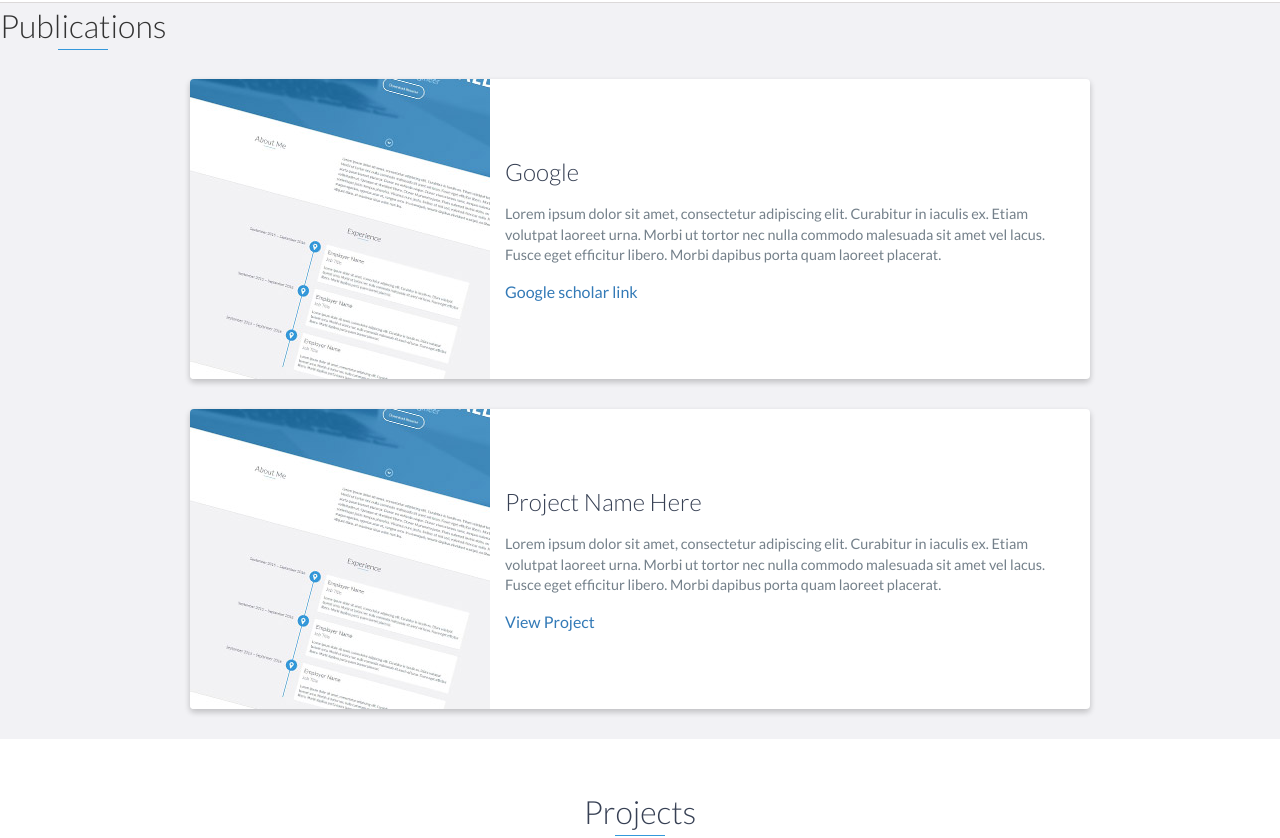
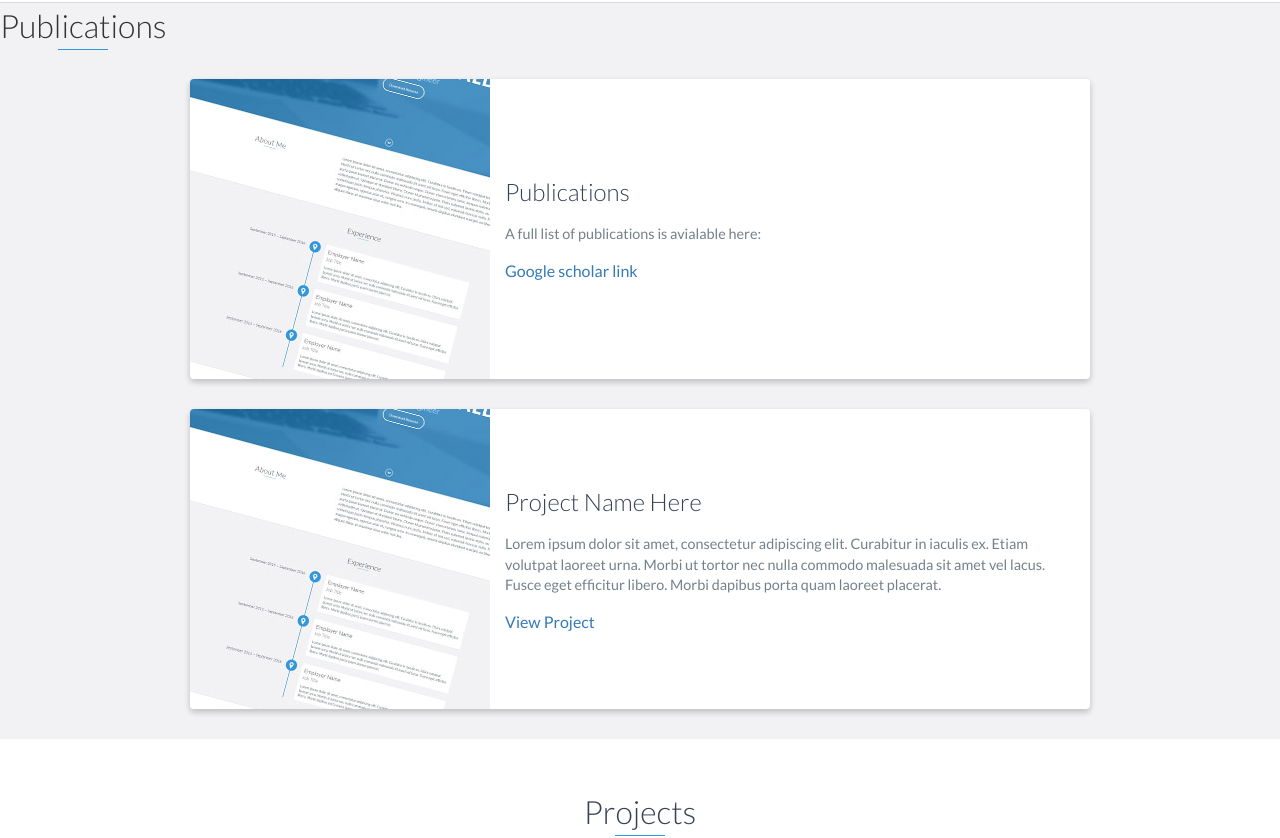
Before and after one commit to OscarKrijgsman/OscarKrijgsman, a website: page index.html in a window 1280 px wide. Shown: the part 2459-3297 px from the top of the page. Drawn offline with nearby package versions, Linux system fonts and the light colour scheme.

Commit message:
Changes to layout and first changes info

```diff
--- a/index.html
+++ b/index.html
@@ -148,7 +148,7 @@
     </div>
     <!-- End #education -->
 
-    <div id="Publications" class="background-alt">
+    <div id="publications" class="background-alt">
         <h2 class="heading">Publications</h2>
         <div class="container">
             <div class="row">
@@ -158,9 +158,9 @@
                     </div>
                     <!-- End .project-image -->
                     <div class="project-info">
-                        <h3>Google </h3>
+                        <h3>Publications</h3>
                         <p>
-                            Lorem ipsum dolor sit amet, consectetur adipiscing elit. Curabitur in iaculis ex. Etiam volutpat laoreet urna. Morbi ut tortor nec nulla commodo malesuada sit amet vel lacus. Fusce eget efficitur libero. Morbi dapibus porta quam laoreet placerat.
+                            A full list of publications is avialable here:
                         </p>
                         <a href="#">Google scholar link</a>
                     </div>
@@ -233,7 +233,8 @@
         <h2 class="heading">Skills</h2>
         <ul>
             <li>Python</li>
-            <li>Ruby</li>
+            <li>R</li>
+            <li>Bash</li>
         </ul>
     </div>
     <!-- End #skills -->
```
